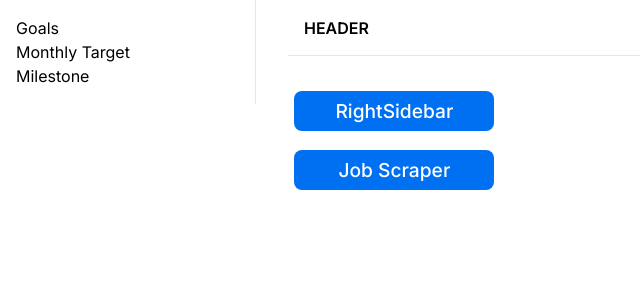
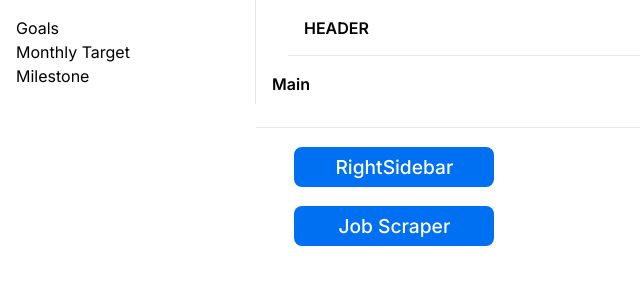
Before and after one commit to Jonathanko52/next-test, a Next.js app: page /todo in a window 1280 px wide. Shown: the top 300 px of the page, without its empty margins (0-640 px from the left). Built offline with nearby package versions, Linux system fonts and the light colour scheme; a web font is replaced by a local one.

Commit message:
Goals window moved to its own component

```diff
--- a/app/todo/components/GoalsWindow.tsx
+++ b/app/todo/components/GoalsWindow.tsx
@@ -3,7 +3,7 @@
 import { useState } from "react";
 import { Button } from "@/app/ui/button";
 
-export default function Header() {
+export default function GoalsWindow() {
   return (
     <header className="h-14 border-b px-4">
       <h1 className="font-semibold">Main</h1>
--- a/app/todo/layout.tsx
+++ b/app/todo/layout.tsx
@@ -6,6 +6,7 @@ import Sidebar from "./components/Sidebar";
 import RightSidebar from "./components/RightSidebar";
 import TextboxWithButton from "./../textinput/page";
 import Header from "./components/Header";
+import GoalsWindow from "./components/GoalsWindow";
 import { Button } from "@/app/ui/button";
 import { useState } from "react";
 
@@ -38,7 +39,8 @@ export default function RootLayout({
             <Sidebar />
           </div>
           <main className="col-start-2 row-start-2 p-4">
-            {children}{" "}
+            <GoalsWindow></GoalsWindow>
+            {children}
             <Button
               className="bg-success justify-center"
               style={{
```
